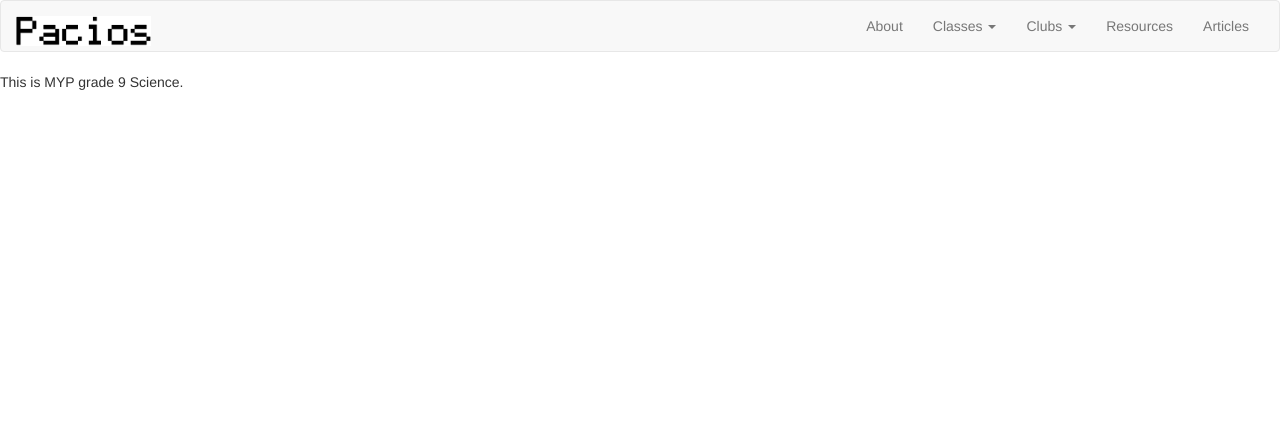
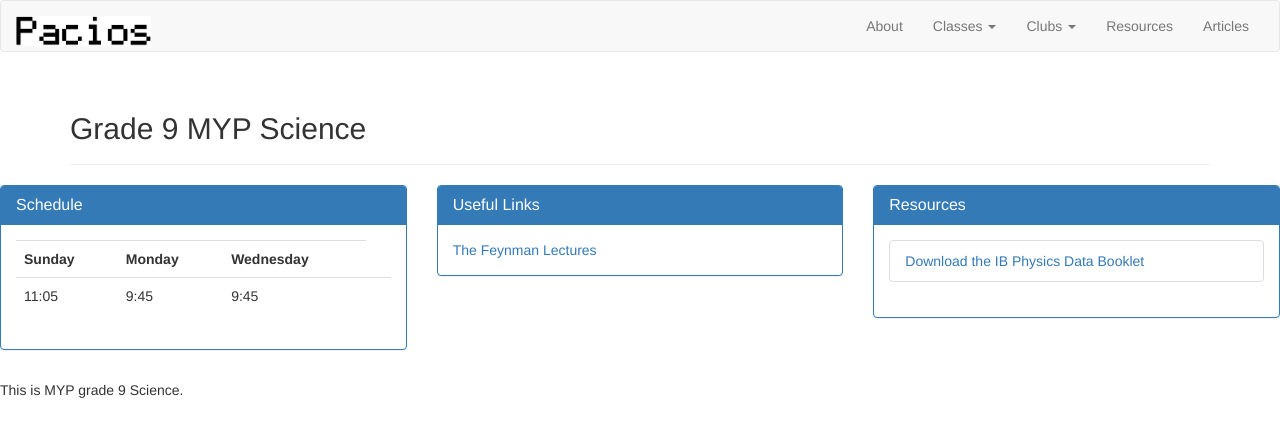
Before and after one commit to RodrigoPacios/mrpacios1, a Jekyll site: the page built from Grade9.html, in a window 1280 px wide. Shown: the top 437 px of the page. Built offline with Jekyll 4.4.1, drawn with Linux system fonts in a browser that asks for light colours; nearby versions of some CDN libraries.

Commit message:
9 Schedule

```diff
--- a/Grade9.html
+++ b/Grade9.html
@@ -1,6 +1,65 @@
 ---
 layout: default
 ---
+
+<div class="container">
+        <div class="row">
+                <div class="col-md-12">
+                    <div class="page-header">
+                        <h2>Grade 9 MYP Science</h2>
+                    </div>
+                </div>
+        </div>
+</div>
+
+<div class="row">
+        <div class="col-md-4">
+                <div class="panel panel-primary">
+                    <div class="panel-heading">
+                        <h3 class="panel-title">Schedule</h3>
+                    </div>
+                        <div class="panel-body">
+                        <table class="table">
+                            <tr>
+                                <th>Sunday</th>
+                                <th>Monday
+                                <th>Wednesday</th>
+                            </tr>
+                            <tr>
+                                <td>11:05</td>
+                                <td>9:45</td>
+                                <td>9:45<td>
+                            </tr>
+                        </table>
+                    </div>
+                </div>
+        </div>
+        <div class="col-md-4">
+                <div class="panel panel-primary">
+                    <div class="panel-heading">
+                        <h3 class="panel-title">Useful Links</h3>
+                    </div>
+                        <div class="panel-body">
+                            <a href="http://www.feynmanlectures.caltech.edu/">The Feynman Lectures</a>
+                    </div>
+                </div>
+        </div>
+        <div class="col-md-4">
+            <div class="panel panel-primary">
+                    <div class="panel-heading">
+                        <h3 class="panel-title">Resources</h3>
+                    </div>
+                        <div class="panel-body">
+                            <ul class="list-group">
+                                <li class="list-group-item">
+                                        <a href="{{site.baseurl}}1/download/Physics_Data_Booklet_2016.pdf" download>Download the IB Physics Data Booklet</a>
+                                </li>
+                            </ul>
+                        </div>
+                    </div>
+
+        </div>
+</div>
 
 <ol>
 {% for article in site.categories.g9 %}
```
